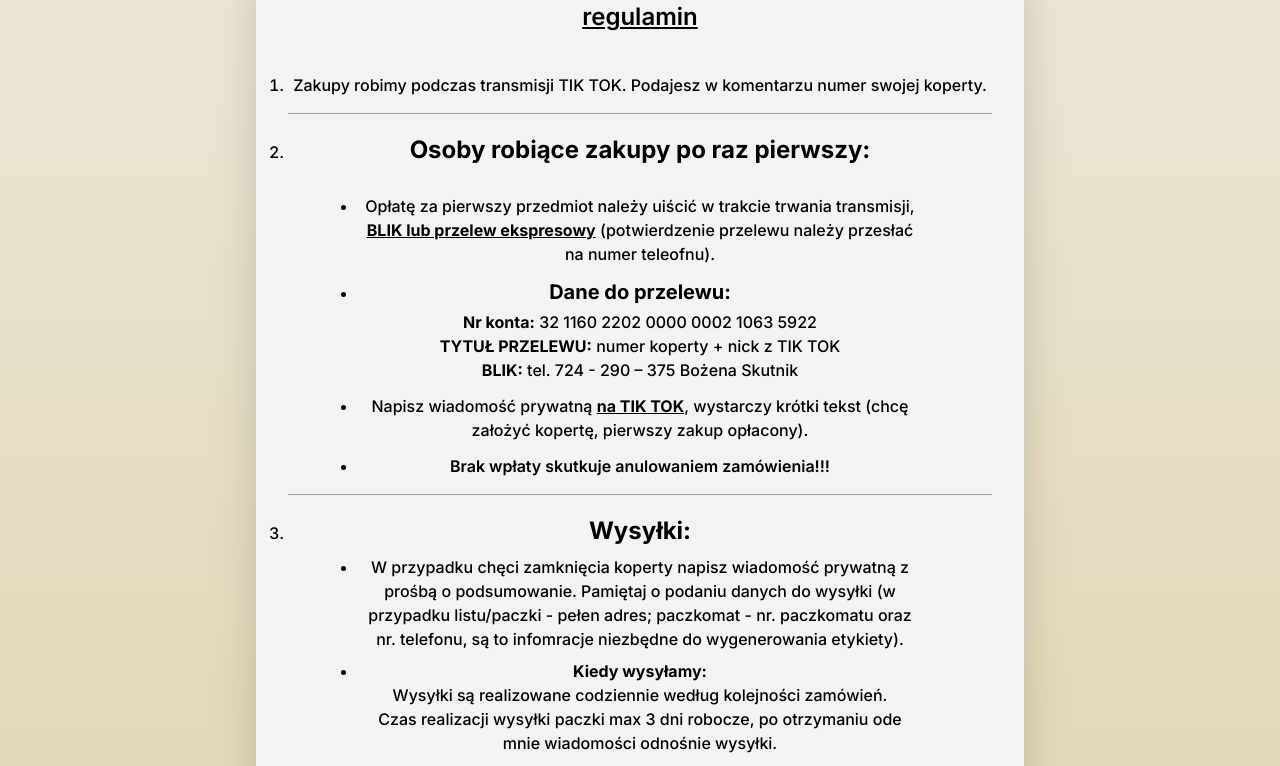
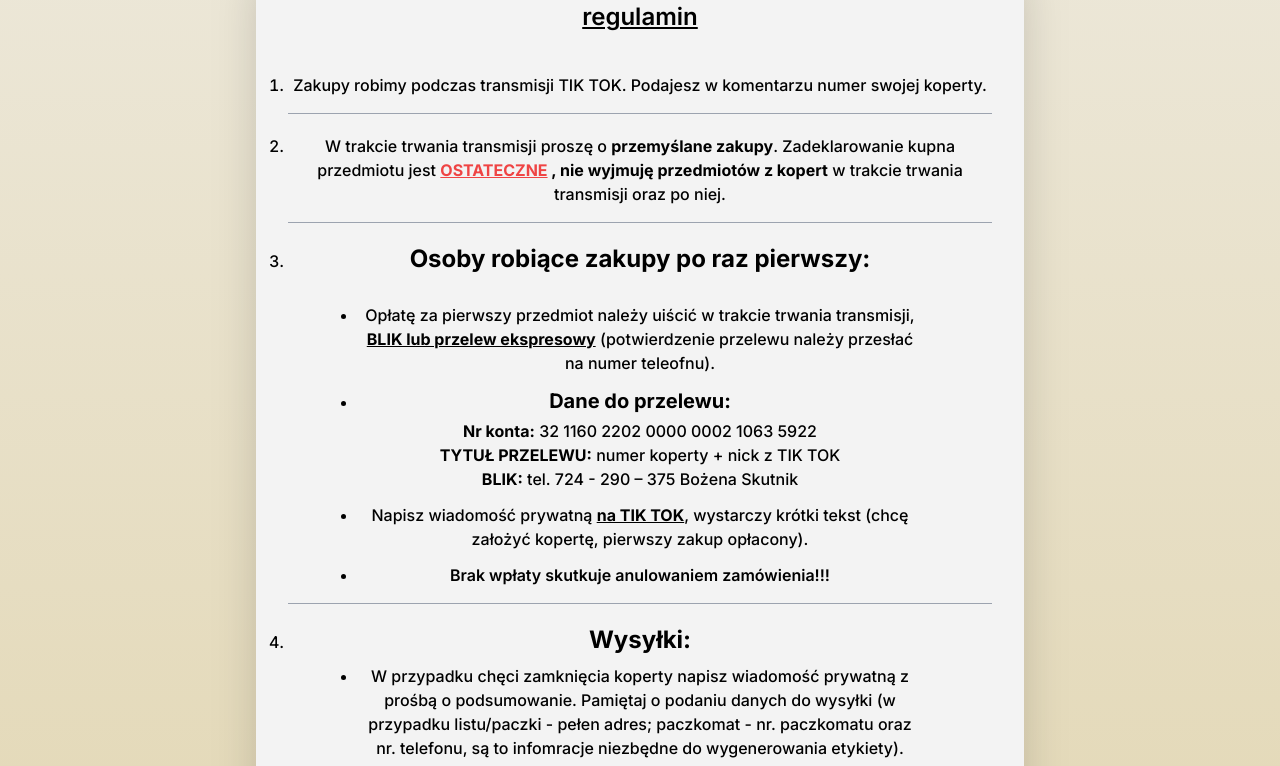
Before and after one commit to KrystianRadziszewski/bizuterialline, a Next.js app: page / in a window 1280 px wide. Shown: the part 782-1548 px from the top of the page. Built offline with nearby package versions, Linux system fonts and the light colour scheme.

Commit message:
edit statute

```diff
--- a/app/globals.css
+++ b/app/globals.css
@@ -47,6 +47,10 @@ html {
 	@apply mb-6;
 }
 
+.list-element {
+	@apply border-b border-gray-400 pb-4;
+}
+
 /* bg to test */
 .bg1 {
 	@apply border-2 border-black;
--- a/components/Navbar.tsx
+++ b/components/Navbar.tsx
@@ -2,15 +2,15 @@
 
 import Image from 'next/image';
 import Link from 'next/link';
-import React, { useState } from 'react';
-import { AiOutlineMenu } from 'react-icons/ai';
 
 const Navbar = () => {
 	return (
 		<nav className="navbar">
-			<div>
+			<div className=" ml-6">
 				<Link href={`/`} className="">
-					<Image src={`/bizuterialine-logo.jpg`} width={200} height={150} alt="logo" className=" rounded-lg" />
+					<div>
+						<Image src={`/bizuterialine-logo.jpg`} width={200} height={150} alt="logo" className=" rounded-lg" />
+					</div>
 				</Link>
 			</div>
 			<div className="flex flex-col md:flex-row gap-8 pr-8 ">
--- a/components/Statute.tsx
+++ b/components/Statute.tsx
@@ -7,9 +7,16 @@ const Statute = () => {
 			<div className="statute-card">
 				<p className="pb-10 underline font-semibold text-2xl">Decydując się na zakupy na moich transmisjach akceptujesz regulamin</p>
 				<ol className=" list-decimal font-medium space-y-5">
-					<li className="border-b border-gray-400 pb-4">Zakupy robimy podczas transmisji TIK TOK. Podajesz w komentarzu numer swojej koperty.</li>
+					<li className="list-element">Zakupy robimy podczas transmisji TIK TOK. Podajesz w komentarzu numer swojej koperty.</li>
 					{/* 2222222222222222222222222222222 */}
-					<li className="border-b border-gray-400 pb-4">
+					<li className="list-element">
+						W trakcie trwania transmisji proszę o <b>przemyślane zakupy</b>. Zadeklarowanie kupna przedmiotu jest{' '}
+						<b>
+							<span className="underline text-red-500">OSTATECZNE</span> , nie wyjmuję przedmiotów z kopert
+						</b>{' '}
+						w trakcie trwania transmisji oraz po niej.
+					</li>
+					<li className="list-element">
 						<ul className=" list-disc w-4/5 text-center mx-auto space-y-3">
 							{<p className="font-bold pb-4 text-2xl">Osoby robiące zakupy po raz pierwszy:</p>}
 
@@ -36,7 +43,7 @@ const Statute = () => {
 					</li>
 					{/* 3333333333333333333333333333333333 */}
 
-					<li className="border-b border-gray-400 pb-4">
+					<li className="list-element">
 						<ul className="list-disc w-4/5 text-center mx-auto space-y-2">
 							<p className="font-bold text-2xl">Wysyłki:</p>
 							<li>
@@ -63,8 +70,8 @@ const Statute = () => {
 
 					{/* 444444444444444444444444444444444444 */}
 
-					<li className="border-b border-gray-400 pb-4">Paczkę można mieć otwartą przez 14dni, ale opłacamy zakupy MAX raz na 7dni.</li>
-					<li className="border-b border-gray-400 pb-4">
+					<li className="list-element">Paczkę można mieć otwartą przez 14dni, ale opłacamy zakupy MAX raz na 7dni.</li>
+					<li className="list-element">
 						Ze względu na dużą ilość wiadomości proszę o niepodbijanie wiadomości . Odpowiadam zawsze od najstarszych wiadomości. Nie pytamy 3 razy w ciągu dnia czy pieniążki wpłynęły ( jeśli został
 						zrobiony przelew to na pewno wpłynęły).
 					</li>
```
